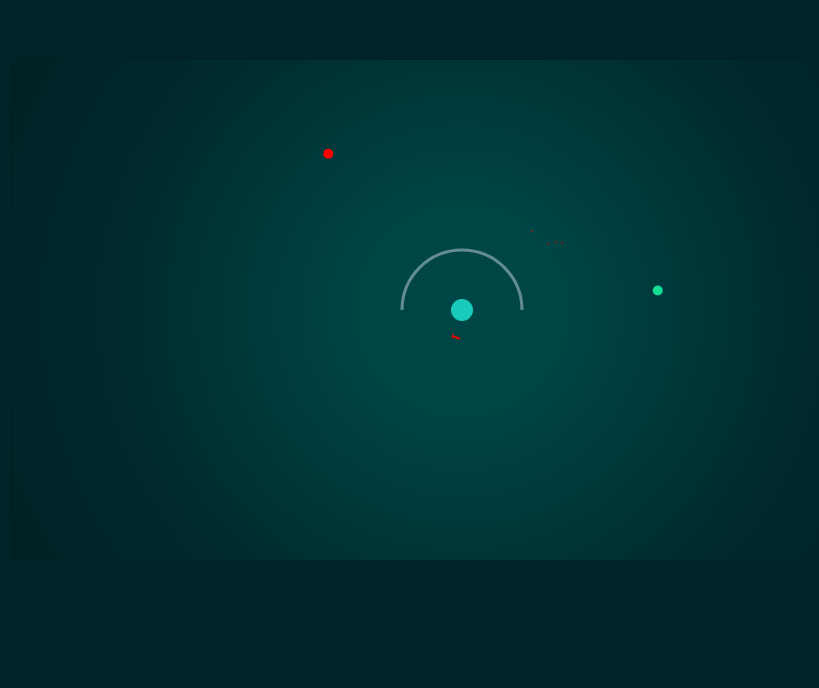
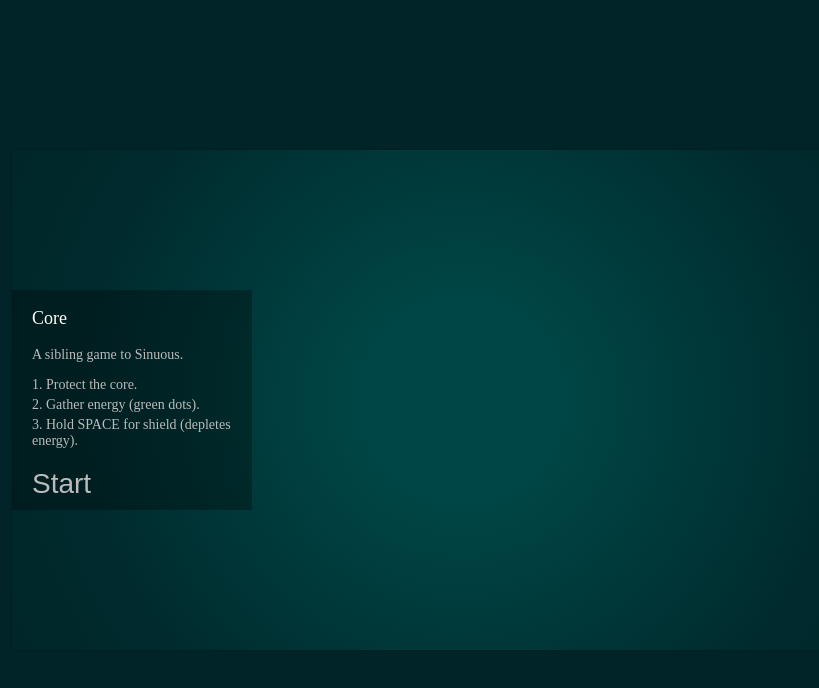
Before and after one commit to wanglei20116527/game, a plain HTML site: page core/index.html in a window 1280 px wide. Shown: the whole page, without its empty margins (178-997 px from the left). Drawn offline with Linux system fonts and the light colour scheme.

Commit message:
complete

```diff
--- a/core/css/main.css
+++ b/core/css/main.css
@@ -2,9 +2,15 @@
 body {
 	padding: 0;
 	margin: 0;
-
 	width: 100%;
 	height: 100%;
+	min-width: 900px;
+	min-height: 500px;
+}
+
+.hidden
+{
+	display: none;
 }
 
 .game
@@ -15,12 +21,85 @@
 	background-color: #002428;
 }
 
-.game .canvas
+.world
+{
+	position: absolute;
+	margin: auto;
+	top: 0;
+	bottom: 0;
+	left: 0;
+	right: 0;
+	width: 900px;
+	height: 500px;
+}
+
+.dialog-layer
 {
 	position: relative;
-	top: 60px;
+	z-index: 2;
+	width: 100%;
+	height: 100%;
+}
+
+.dialog-layer .dialog
+{
+	position: absolute;
+	margin: auto;
+	top: 0;
+	bottom: 0;
+	width: 240px;
+	height: 220px;
+	color: #bbbbbb;
+	background-color: rgba(0,0,0,0.3);
+}
+
+.dialog .title
+{
+	padding: 0 20px;
+	color: white;
+	font-size: 18px;
+}
+
+.dialog .description,
+.dialog .rules
+{
+	padding: 0 20px;
+	font-size: 14px;
+}
+
+.dialog ul.rules li
+{
+	margin-top: 4px;
+	list-style: none;
+}
+
+.dialog .startButton
+{
+	outline: none;
+	border: none;
 	display: block;
-	margin: 0 auto;
+	position: absolute;
+	left: 0;
+	bottom: 0;
+	width: 100%;
+	text-align: left;
+	padding: 10px 20px;
+	font-size: 28px;
+	color: #bbbbbb;
+	background-color: transparent;
+}
+
+.dialog .startButton:hover
+{
+	background-color: rgba(0, 0, 0, 0.4);
+}
+
+.canvas
+{
+	position: absolute;
+	top: 0;
+	left: 0;
+	z-index: 1;
 	border-radius: 4px;
 	box-shadow: 0 0 2px 0 rgba(0, 0, 0, .4);
 }
--- a/core/index.html
+++ b/core/index.html
@@ -7,7 +7,21 @@
 
 	<body>
 		<div class = 'game'>
-			<canvas class = 'canvas' width = '900' height = '500'></canvas>
+			<div class = 'world'>
+				<div class = 'dialog-layer'>
+					<div class = 'dialog'>
+						<p class = 'title'>Core</p>
+						<p class = 'description'>A sibling game to Sinuous.</p>
+						<ul class = 'rules'>
+							<li>1. Protect the core.</li>
+							<li>2. Gather energy (green dots).</li>
+							<li>3. Hold SPACE for shield (depletes energy).</li>
+						</ul>
+						<button class = 'startButton'>Start</button>
+					</div>
+				</div>
+				<canvas class = 'canvas' width = '900' height = '500'></canvas>
+			</div>
 		</div>
 		<script type="text/javascript" src = 'js/bundle.js'></script>
 	</body>
--- a/core/js/bundle.js
+++ b/core/js/bundle.js
@@ -65,6 +65,11 @@
 	}
 
 	_createClass(Circle, [{
+		key: 'area',
+		value: function area() {
+			return Math.PI * Math.pow(this.radius, 2);
+		}
+	}, {
 		key: 'render',
 		value: function render(canvas) {
 			if (!canvas) {
@@ -168,17 +173,6 @@
 
 			this.isSmashed = true;
 		}
-
-		// canDestory(){
-		// 	if( !this.isSmashed ){
-		// 		return false;
-		// 	}
-
-		// 	return this.fragments.every(function( fragment ){
-		// 		return fragment.opacity < 0;
-		// 	});
-		// }
-
 	}, {
 		key: 'render',
 		value: function render(canvas) {
@@ -399,6 +393,12 @@
 	};
 })();
 
+var cancelAnimationFrame = (function () {
+	return window.cancelAnimationFrame || window.webkitCancelAnimationFrame || window.mozCancelAnimationFrame || window.oCancelAnimationFrame || window.msCancelAnimationFrame || function (fd) {
+		clearTimeout(fd);
+	};
+})();
+
 var calculateRadian = function calculateRadian(position, center) {
 	var x = position.x;
 	var y = position.y;
@@ -434,8 +434,14 @@
 		_classCallCheck(this, Game);
 
 		this.canvas = canvas;
-		this.gameOverCallback = gameOverCallback;
+		this.gameOverCallback = gameOverCallback || null;
 
+		this.init();
+	}
+
+	_createClass(Game, [{
+		key: 'init',
+		value: function init() {
 			this.background = null;
 			this.shield = null;
 			this.core = null;
@@ -447,13 +453,17 @@
 			this.initComponents();
 			this.initEvents();
 
-		window.game = this;
+			this._renderFD = null;
+			this._recycleFD = null;
+			this._createEntityFD = null;
+			this._detectCollisionFD = null;
+			this._detectGameOverFD = null;
+
+			this.renderBackground();
 		}
-
-	_createClass(Game, [{
+	}, {
 		key: 'destructor',
 		value: function destructor() {
-			this.canvas = null;
 			this.background = null;
 			this.shield = null;
 			this.core = null;
@@ -462,6 +472,22 @@
 			this.isStop = false;
 
 			this.clearEvents();
+
+			this.clearCanvas();
+			this.canvas = null;
+			this.gameOverCallback = null;
+
+			this._renderFD !== null && cancelAnimationFrame(this._renderFD);
+			this._recycleFD !== null && cancelAnimationFrame(this._recycleFD);
+			this._createEntityFD !== null && clearTimeout(this._createEntityFD);
+			this._detectCollisionFD !== null && cancelAnimationFrame(this._detectCollisionFD);
+			this._detectGameOverFD !== null && cancelAnimationFrame(this._detectGameOverFD);
+
+			this._renderFD = null;
+			this._recycleFD = null;
+			this._createEntityFD = null;
+			this._detectCollisionFD = null;
+			this._detectGameOverFD = null;
 		}
 	}, {
 		key: 'initComponents',
@@ -479,8 +505,7 @@
 			var backgroundColor = context.createRadialGradient(this.canvas.width / 2, this.canvas.height / 2, 100, this.canvas.width / 2, this.canvas.height / 2, Math.sqrt(Math.pow(this.canvas.width, 2) + Math.pow(this.canvas.height, 2)));
 
 			backgroundColor.addColorStop(0, '#004646');
-			backgroundColor.addColorStop(0.25, '#002B2E');
-			backgroundColor.addColorStop(0.5, '#001E22');
+			backgroundColor.addColorStop(0.3, '#002B2E');
 			backgroundColor.addColorStop(1, '#001217');
 
 			this.background = new _background2['default']({
@@ -553,6 +578,12 @@
 			this.canvas.removeEventListener('mousemove', _events.mousemove, false);
 		}
 	}, {
+		key: 'clearCanvas',
+		value: function clearCanvas() {
+			var context = this.canvas.getContext('2d');
+			context.clearRect(0, 0, this.canvas.width, this.canvas.height);
+		}
+	}, {
 		key: 'start',
 		value: function start() {
 			var _this = this;
@@ -565,7 +596,7 @@
 				}
 
 				this.isPending && this.render();
-				requestAnimationFrame(renderProxy);
+				this._renderFD = requestAnimationFrame(renderProxy);
 			}).bind(this);
 			renderProxy();
 
@@ -575,7 +606,7 @@
 				}
 
 				this.isPending && this.createEntity();
-				setTimeout(createEntityProxy.bind(this), 1000 + parseInt(Math.random() * 500));
+				this._createEntityFD = setTimeout(createEntityProxy.bind(this), 1000 + parseInt(Math.random() * 500));
 			}).bind(this);
 			createEntityProxy();
 
@@ -585,7 +616,7 @@
 				}
 
 				this.recycle();
-				requestAnimationFrame(recycleProxy);
+				this._recycleFD = requestAnimationFrame(recycleProxy);
 			}).bind(this);
 			recycleProxy();
 
@@ -595,17 +626,17 @@
 				}
 
 				this.isPending && this.detectCollision();
-				requestAnimationFrame(detectCollisionProxy);
+				this._detectCollisionFD = requestAnimationFrame(detectCollisionProxy);
 			}).bind(this);
 			detectCollisionProxy();
 
 			if (this.gameOverCallback && typeof this.gameOverCallback == 'function') {
 				(function () {
 					var detectGameOverProxy = (function () {
-						var isGameOver = this.isGameOver;
+						var isGameOver = this.isGameOver();
 
 						isGameOver && this.gameOverCallback && this.gameOverCallback();
-						isGameOver || requestAnimationFrame(detectGameOverProxy);
+						isGameOver || (this._detectGameOverFD = requestAnimationFrame(detectGameOverProxy));
 					}).bind(_this);
 					detectGameOverProxy();
 				})();
@@ -634,8 +665,7 @@
 				return;
 			}
 
-			var context = this.canvas.getContext('2d');
-			context.clearRect(0, 0, this.canvas.width, this.canvas.height);
+			this.clearCanvas();
 
 			this.renderBackground();
 			this.renderShield();
@@ -734,15 +764,21 @@
 
 					switch (entity.type) {
 						case _entity.EntityType.ENEMY:
-							this.core.radius -= entity.radius;
+							if (this.core.radius <= entity.radius) {
+								this.core.radius = 0;
+							} else {
+								this.core.radius = Math.sqrt((this.core.area() - entity.area()) / Math.PI);
+							}
 							break;
 
 						case _entity.EntityType.ENERGY:
-							this.core.radius += entity.radius;
+							this.core.radius = Math.sqrt((this.core.area() + entity.area()) / Math.PI);
 							break;
 					}
 
-					this.core.radius < 0 && this.core.smash();
+					debugger;
+
+					this.core.radius <= 0 && this.core.smash();
 					return;
 				}
 			}).bind(this));
@@ -1012,10 +1048,27 @@
 var _componentsGame2 = _interopRequireDefault(_componentsGame);
 
 var canvas = document.querySelector('.canvas');
+var startButton = document.querySelector('.startButton');
+var dialogLayer = document.querySelector('.dialog-layer');
 
-var game = new _componentsGame2['default'](canvas);
+var game = createGame(canvas, gameOverCallback);
+
+startButton.addEventListener('click', function () {
+	dialogLayer.className = dialogLayer.className + ' hidden';
 
 	game.start();
+}, false);
 
-// game.renderBackground();
+function createGame(canvas, callback) {
+	return new _componentsGame2['default'](canvas, callback);
+}
+
+function gameOverCallback() {
+	var className = dialogLayer.className;
+	className = className.replace(/^hidden|hidden$|\bhidden\b/g, ' ');
+	dialogLayer.className = className.trim();
+	game.destructor();
+
+	game = createGame(canvas, gameOverCallback);
+}
 },{"./components/game":5}]},{},[8]);
--- a/core/js/components/circle.js
+++ b/core/js/components/circle.js
@@ -20,6 +20,11 @@
 	}
 
 	_createClass(Circle, [{
+		key: 'area',
+		value: function area() {
+			return Math.PI * Math.pow(this.radius, 2);
+		}
+	}, {
 		key: 'render',
 		value: function render(canvas) {
 			if (!canvas) {
--- a/core/script/components/circle.js
+++ b/core/script/components/circle.js
@@ -5,6 +5,10 @@
 		this.radius = props.radius || 0;
 		this.color = props.color || 'black';
 		this.opacity = props.opacity || 1;
+	}
+
+	area(){
+		return Math.PI * Math.pow( this.radius, 2 );
 	}
 
 	render( canvas ){
```
Also changed, not shown: core/js/components/core.js (+0 -11 lines), core/js/components/game.js (+58 -18 lines), core/js/core.js (+20 -3 lines), core/script/components/core.js (+0 -10 lines), core/script/components/game.js (+60 -17 lines), core/script/core.js (+21 -4 lines). Lines whose indentation alone changed are shown as unchanged.
